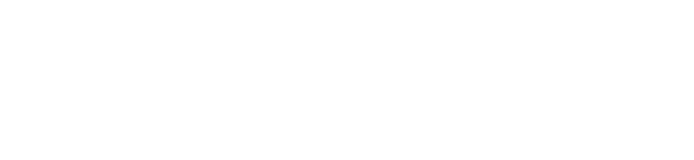
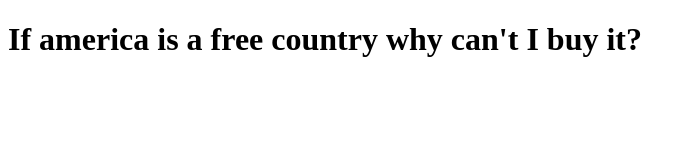
Before and after one commit to YonaelAtnafu/If-america-is-a-free-country-why-cant-I-buy-it, a plain HTML site: page index.html in a window 1280 px wide. Shown: the whole page, without its empty margins (0-694 px from the left). Drawn offline with Linux system fonts and the light colour scheme.

Commit message:
Created using Popcode: https://popcode.org

```diff
--- a/index.html
+++ b/index.html
@@ -1,8 +1,9 @@
 <!DOCTYPE html> <html><head>
-        <title>If america is a free country why can't I buy it?</title>
+        <title>joke</title>
+
     <style></style></head>
     <body>
-
+        <h1>If america is a free country why can't I buy it?</h1>
 
 
 </body></html>
```
